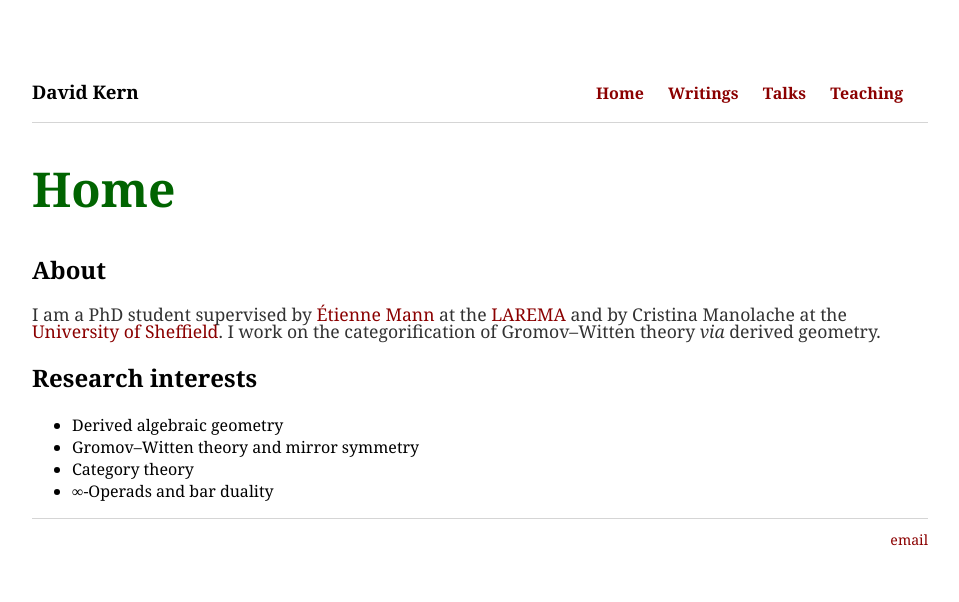
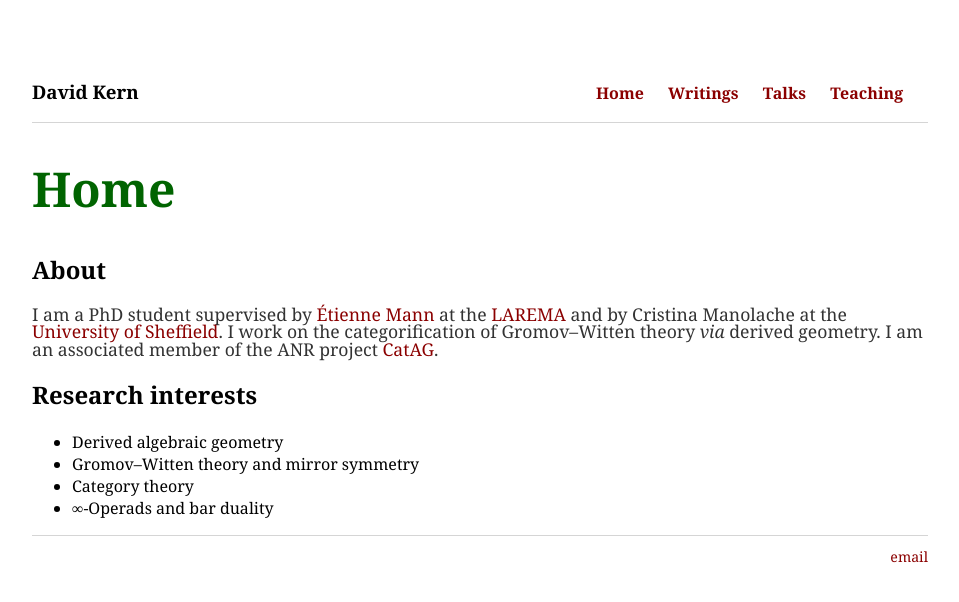
Before and after one commit to dskern/dskern.github.io, a Jekyll site: the page built from index.html, in a window 1280 px wide. Shown: the top 602 px of the page, without its empty margins (160-1119 px from the left). Built offline with Jekyll 4.4.1, drawn with Linux system fonts in a browser that asks for light colours.

Commit message:
Update index.html

```diff
--- a/index.html
+++ b/index.html
@@ -5,7 +5,10 @@ title: Home
 
 <h2>About</h2>
 
-<p>I am a PhD student supervised by <a href="https://math.univ-angers.fr/~mann/">Étienne Mann</a> at the <a href="https://recherche.math.univ-angers.fr/">LAREMA</a> and by Cristina Manolache at the <a href="http://alg-geom.group.shef.ac.uk">University of Sheffield</a>. I work on the categorification of Gromov&ndash;Witten theory <i>via</i> derived geometry.</p>
+<p>I am a PhD student supervised by <a href="https://math.univ-angers.fr/~mann/">Étienne Mann</a> at the <a href="https://recherche.math.univ-angers.fr/">LAREMA</a> and by Cristina Manolache at the <a href="http://alg-geom.group.shef.ac.uk">University of Sheffield</a>. I work on the categorification of Gromov&ndash;Witten theory <i>via</i> derived geometry.
+
+  I am an associated member of the ANR project <a href="http://catag.math.cnrs.fr">CatAG</a>.
+</p>
 
 <h2>Research interests</h2>
 
```
